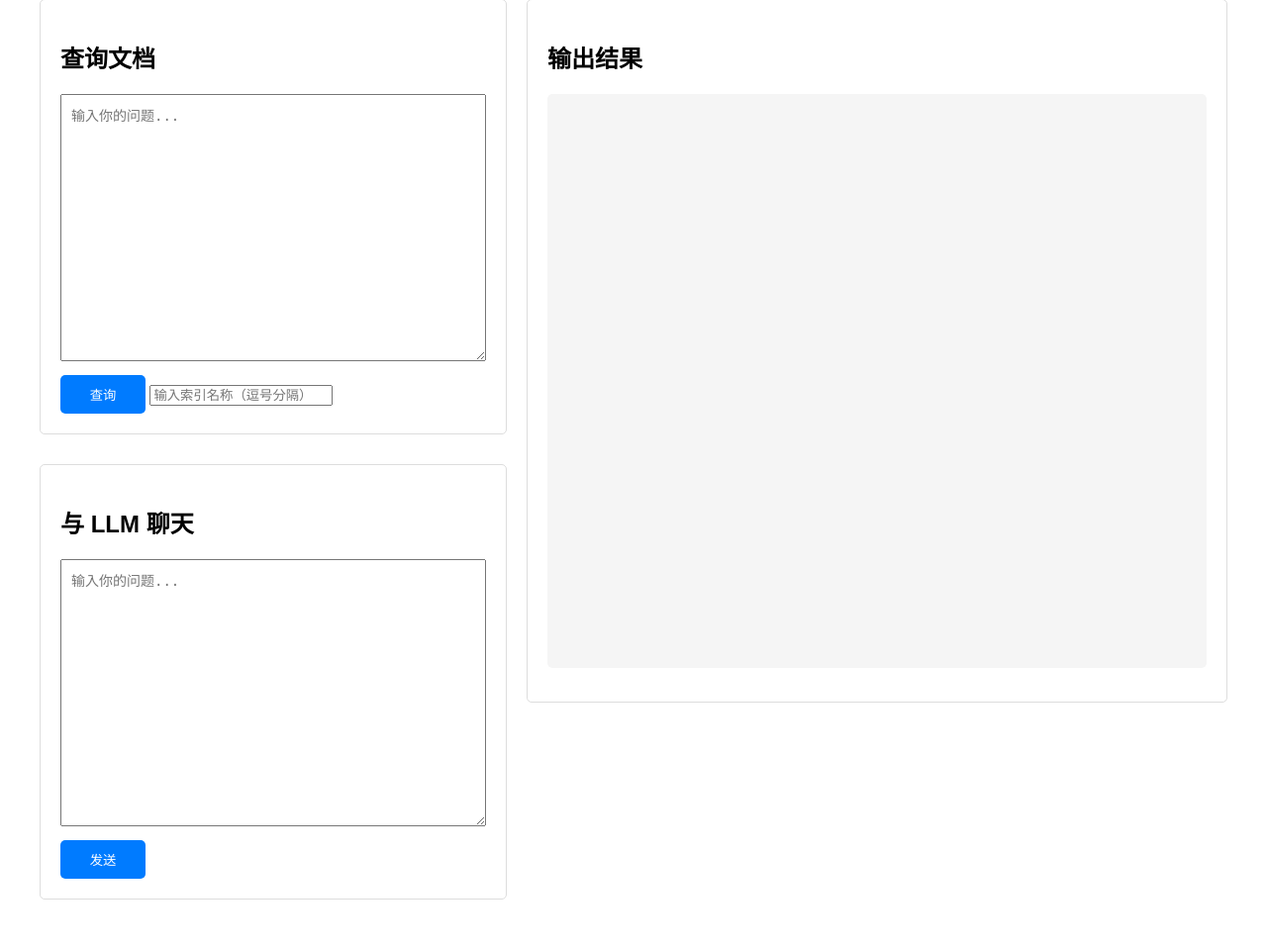
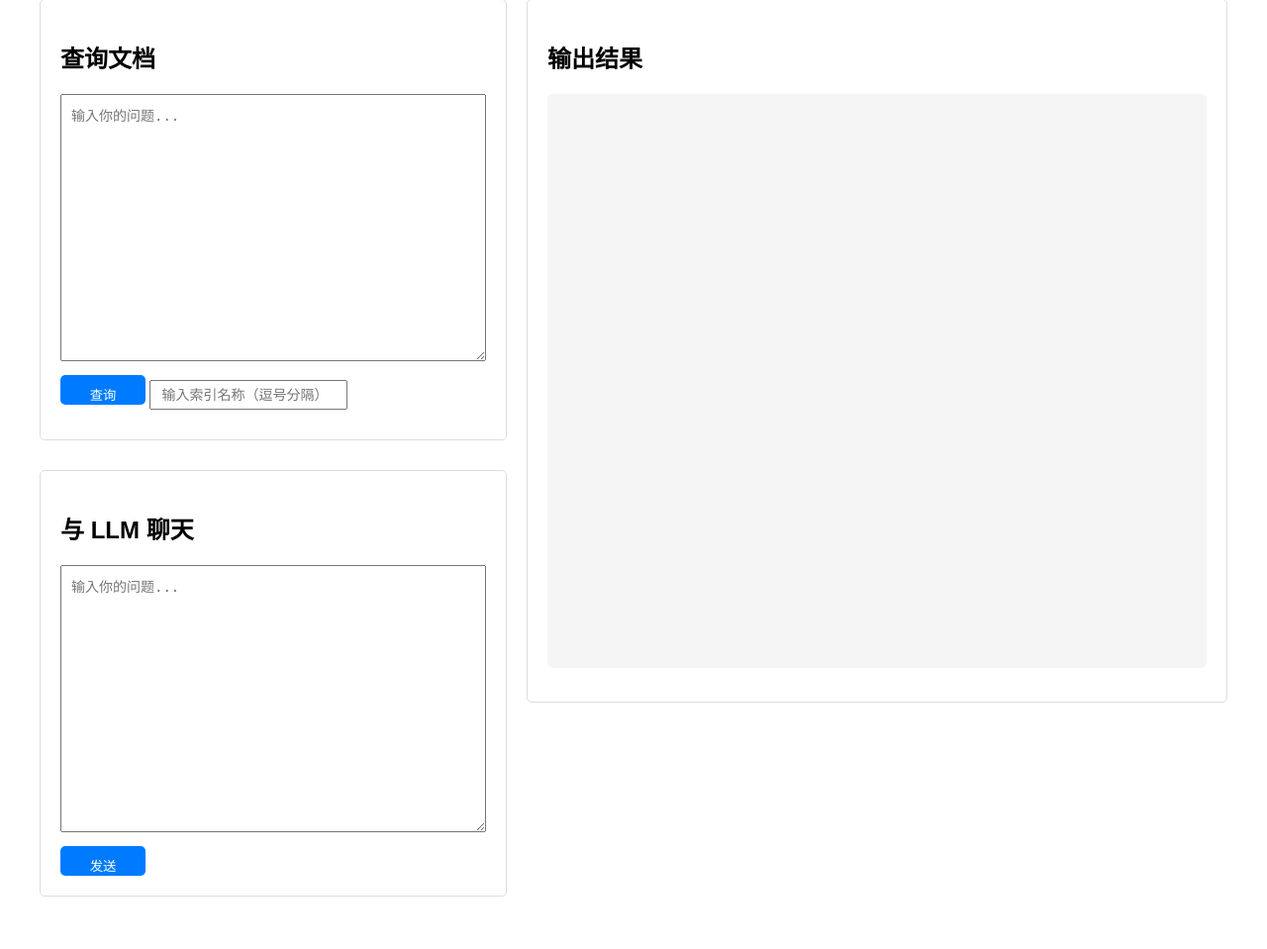
Before and after one commit to dalong0514/easy-rag, a Flask app: page / in a window 1280 px wide. Shown: the part 110-1069 px from the top of the page at 99% size. After the commit the page ends 1016 px from the top, so only its background shows below. Run offline with Flask 3, Linux system fonts and the light colour scheme.

Commit message:
adjust fronted page layout

```diff
--- a/frontend/static/css/styles.css
+++ b/frontend/static/css/styles.css
@@ -47,7 +47,19 @@ body {
     height: 270px;  /* 聊天输入框高度 */
 }
 
+/* 修改输入框样式 */
+#indexNames {
+    width: 200px;  /* 设置固定宽度 */
+    height: 30px;  /* 与按钮高度保持一致 */
+    padding: 10px;
+    box-sizing: border-box;
+    font-size: 14px;
+    margin-bottom: 10px;
+}
+
+/* 调整按钮高度 */
 button {
+    height: 30px;  /* 统一按钮高度 */
     padding: 10px 20px;
     background-color: #007bff;
     color: white;
```
